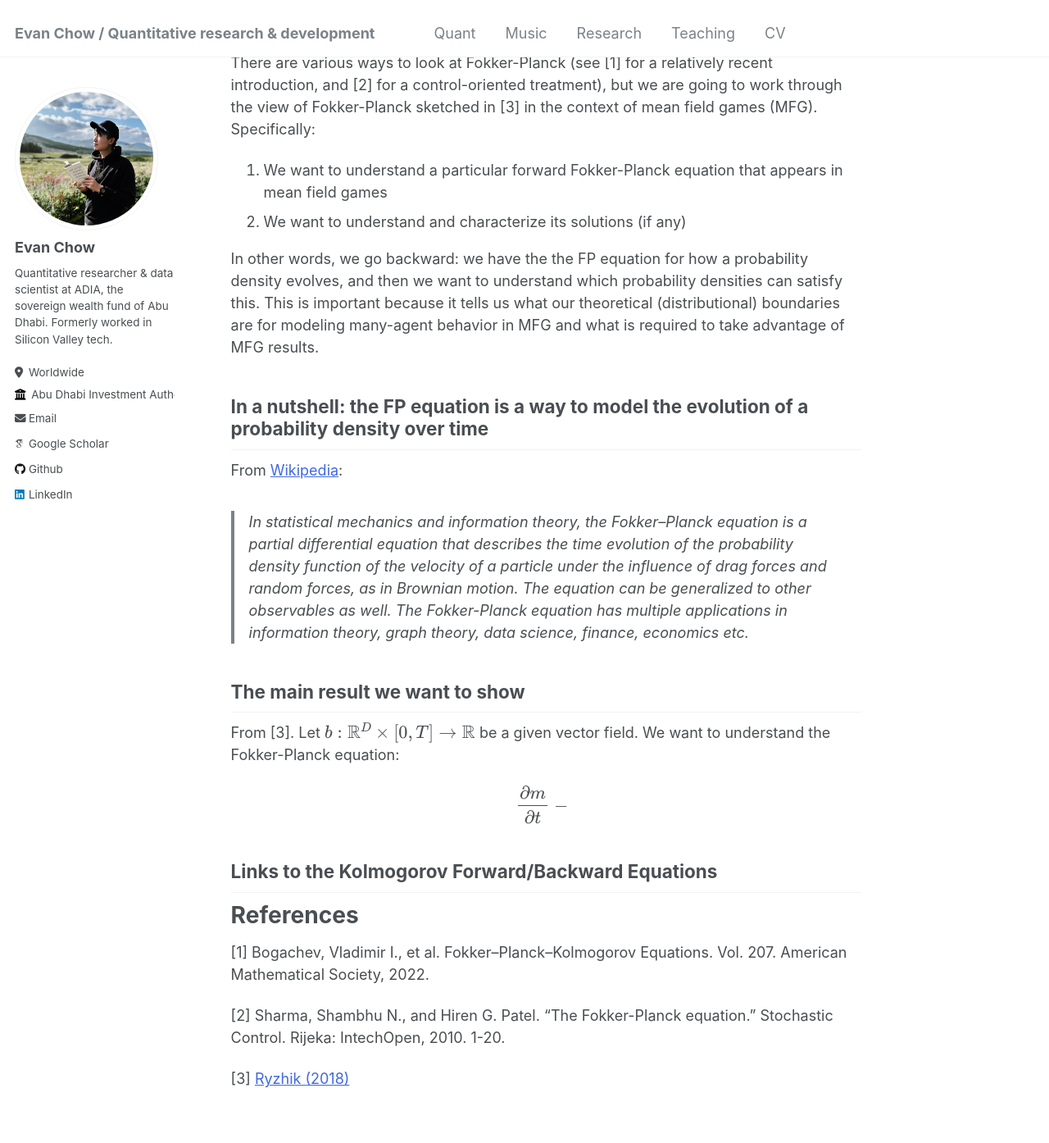
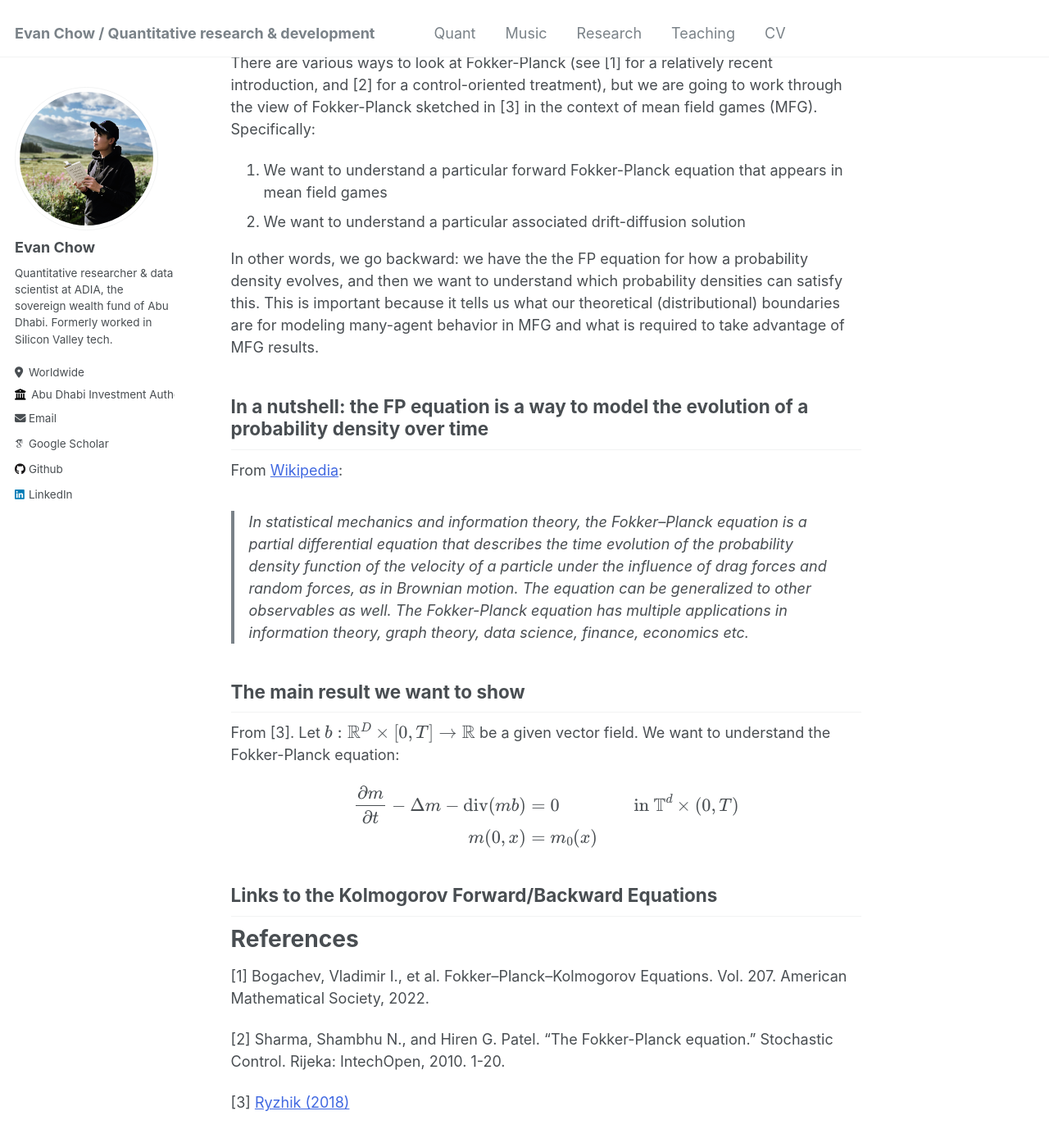
Before and after one commit to evnchw/evnchw.github.io, a Jekyll site: the page built from _quant/20240630_refresher_fokker_planck.md, in a window 1280 px wide and 1400 px high, scrolled down 415 px. Shown: the top 1394 px of the window at 82% size. Built offline with Jekyll 4.4.1, drawn with Linux system fonts in a browser that asks for light colours; some web fonts are replaced.

Commit message:
Quick commit.

```diff
--- a/_quant/20240630_refresher_fokker_planck.md
+++ b/_quant/20240630_refresher_fokker_planck.md
@@ -15,7 +15,7 @@ These are my quick refresher notes on Fokker-Planck equation(s) for the evolutio
 There are various ways to look at Fokker-Planck (see [1] for a relatively recent introduction, and [2] for a control-oriented treatment), but we are going to work through the view of Fokker-Planck sketched in [3] in the context of mean field games (MFG). Specifically:
 
 1. We want to understand a particular forward Fokker-Planck equation that appears in mean field games
-2. We want to understand and characterize its solutions (if any)
+2. We want to understand a particular associated drift-diffusion solution
 
 In other words, we go backward: we have the the FP equation for how a probability density evolves, and then we want to understand which probability densities can satisfy this. This is important because it tells us what our theoretical (distributional) boundaries are for modeling many-agent behavior in MFG and what is required to take advantage of MFG results.
 
@@ -31,7 +31,8 @@ From [3]. Let $$b: \mathbb{R}^D \times [0, T] \to \mathbb{R}$$ be a given vector
 
 $$
 \begin{align}
-    \frac{\partial m}{\partial t} - \
+    \frac{\partial m}{\partial t} - \Delta m - \text{div} (mb) &= 0 & \text{in } \mathbb{T}^d \times (0,T) \\
+    m(0,x) &= m_0 (x)
 \end{align}
 $$
 
```
